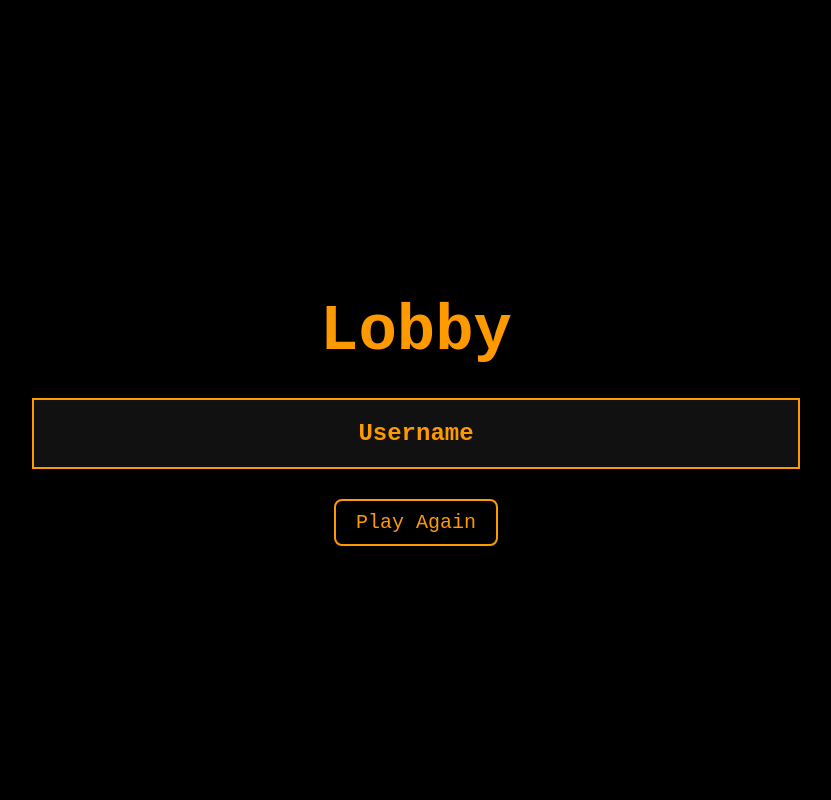
After one commit to dharmikhadela/NotSus, a Flask app: page /lobby/1 in a window 1280 px wide. The commit adds this page. Shown: the whole page, without its empty margins (224-1055 px from the left). Run offline with Flask 3, Linux system fonts and the light colour scheme; lists and menus that the app fills with data are empty; some libraries are stand-ins or nearby versions.

Commit message:
some lobby stuff. also rewrote websockets again.

```diff
--- a/api/db.py
+++ b/api/db.py
@@ -3,3 +3,4 @@ from pymongo import mongo_client, MongoClient
 db = MongoClient("mongo",27017)["notsus"]
 
 users = db["users"]
+lobbies_collection = db["lobbies"]
--- /dev/null
+++ b/api/game.py
@@ -0,0 +1,6 @@
+from flask import request
+from flask_socketio import disconnect
+
+from api.db import users
+from app import socketio, clients
+from app import app
--- a/app.py
+++ b/app.py
@@ -1,35 +1,37 @@
+import hashlib
 import logging
 import sys
+import uuid
 from logging.config import dictConfig
 
 import bcrypt
-from flask import Flask, redirect, render_template, request, jsonify, session
-
-from api.db import users
+from flask import Flask, redirect, render_template, request, jsonify, session, make_response
+from flask_socketio import SocketIO, disconnect, join_room, emit, leave_room
+from api.db import users, lobbies_collection
 
 #Setting up logging details.
 dictConfig({
     'version': 1,
     'formatters': {
         'default': {
-        'format': '[%(asctime)s] %(levelname)s in %(module)s: %(message)s',
+            'format': '[%(asctime)s] %(levelname)s in %(module)s: %(message)s',
         },
         'request': {
-        'format': '[%(asctime)s] %(remote_addr)s requested %(url)s\n%(levelname)s in %(module)s: %(message)s',
+            'format': '[%(asctime)s] %(remote_addr)s requested %(url)s\n%(levelname)s in %(module)s: %(message)s',
         }
     },
     'handlers': {
-    'file': {
-        'class': 'logging.FileHandler',
-        'filename': 'logs.txt',
-        'formatter': 'default',
-        'level': 'INFO'
+        'file': {
+            'class': 'logging.FileHandler',
+            'filename': 'logs.txt',
+            'formatter': 'default',
+            'level': 'INFO'
         },
-    'console': {
-        'class': 'logging.StreamHandler',
-        'stream': sys.stdout,
-        'formatter': 'default',
-        'level': 'INFO'
+        'console': {
+            'class': 'logging.StreamHandler',
+            'stream': sys.stdout,
+            'formatter': 'default',
+            'level': 'INFO'
         }
     },
     'root': {
@@ -41,6 +43,15 @@ dictConfig({
 
 app = Flask(__name__)
 app.secret_key = "yoursecretkey"
+socketio = SocketIO(app)
+
+clients = {}
+rooms = {}
+usernames = {}
+
+@app.route("/", methods=["GET"])
+def index():
+    return redirect("/register")
 
 @app.before_request
 def log_request():
@@ -50,9 +61,8 @@ def log_request():
     headers = dict(request.headers)
     app.logger.info(f"{ip} {method} {path} | Headers: {headers}")
 
-@app.route("/", methods=["GET"])
-def index():
-    return redirect("/register")
+
+
 
 @app.route('/register', methods=['POST'])
 def register_user():
@@ -60,33 +70,40 @@ def register_user():
     password = request.form['password']
     if len(password) < 8:
         app.logger.warning("Password too short")
-        return jsonify({"message":"Password must be at least 8 characters long"}), 400
+        return jsonify({"message": "Password must be at least 8 characters long"}), 400
     elif not any(a.isdigit() for a in password):
         app.logger.warning("Password not following standards")
-        return jsonify({"message":"Password must contain at least one digit"}), 400
+        return jsonify({"message": "Password must contain at least one digit"}), 400
     elif not any(a.isupper() for a in password):
         app.logger.warning("Password not following standards")
-        return jsonify({"message":"Password must contain at least one uppercase letter"}), 400
+        return jsonify({"message": "Password must contain at least one uppercase letter"}), 400
     elif not any(a.islower() for a in password):
         app.logger.warning("Password not following standards")
-        return jsonify({"message":"Password must contain at least one lowercase letter"}), 400
-    elif not any (a in ["$", "@", "!", "%", "#"] for a in password):
+        return jsonify({"message": "Password must contain at least one lowercase letter"}), 400
+    elif not any(a in ["$", "@", "!", "%", "#"] for a in password):
         app.logger.warning("Password not following standards")
-        return jsonify({"message":"Password must contain at least one special character"}), 400
-    if users.find_one({"username":username}) is not None:
+        return jsonify({"message": "Password must contain at least one special character"}), 400
+    if users.find_one({"username": username}) is not None:
         return jsonify({"message": "Username taken"}), 400
-    users.insert_one({"username":username, "password":bcrypt.hashpw(password.encode(), bcrypt.gensalt()), "score": 0})
+    auth_token = str(uuid.uuid1())
+    response = make_response(jsonify({"message": "Registered successfully."}))
+    response.set_cookie("auth_token", auth_token, httponly=True, max_age=2600000)
+    users.insert_one({"user_id": str(uuid.uuid1()), "username": username,
+                      "password": bcrypt.hashpw(password.encode(), bcrypt.gensalt()),
+                      "auth_token": hashlib.sha256(auth_token.encode()).hexdigest(), "score": 0})
     app.logger.info(f"User registered: {username}")
-    return jsonify({"message":"Registered successfully."})
+    return jsonify({"message": "Registered successfully."})
 
 
 @app.route("/register", methods=['GET'])
 def serve_register():
     return render_template('register.html')
 
+
 @app.route("/login", methods=["GET"])
 def serve_login():
     return render_template("login.html")
+
 
 @app.route("/login", methods=["POST"])
 def login_user():
@@ -101,24 +118,34 @@ def login_user():
 
     if bcrypt.checkpw(password.encode(), user["password"]):
         session["username"] = username
+        auth_token = str(uuid.uuid1())
+        response = make_response(jsonify({"message": "Login successful"}))
+        response.set_cookie("auth_token", auth_token, httponly=True, max_age=2600000)
+        users.update_one({"username": username},
+                         {"$set": {"auth_token": hashlib.sha256(auth_token.encode()).hexdigest()}})
         app.logger.info(f"Login successful for user: {username}")
-        return jsonify({"message": "Login successful"})
+        return response
     else:
         app.logger.warning(f"Login failed: {username} invalid password")
         return jsonify({"message": "Invalid username or password"}), 401
 
+
 @app.route("/landing", methods=["GET"])
 def landing():
-    if "username" not in session:
-        return redirect("/login")
+    if "auth_token" in request.cookies:
+        user = users.find_one({"auth_token": hashlib.sha256(request.cookies["auth_token"].encode()).hexdigest()})
+        if user is not None:
+            session["username"] = user["username"]
+        else:
+            return redirect("/login")
     return render_template("landing.html")
+
 
 @app.route("/start", methods=["GET"])
 def start_game():
     if "username" not in session:
         return redirect("/login")
     return render_template("game.html")
-
 
 
 @app.route("/logout", methods=["GET"])
@@ -139,10 +166,153 @@ def scoreboard():
     return render_template("scoreboard.html", users=all_users)
 
 
+@app.route("/find-lobby", methods=["GET"])
+def find_lobby():
+    if "auth_token" in request.cookies:
+        user = users.find_one({"auth_token": hashlib.sha256(request.cookies["auth_token"].encode()).hexdigest()})
+        if user is not None:
+            session["username"] = user["username"]
+        else:
+            return redirect("/login")
+
+    lobbies = lobbies_collection.find({"started": False})
+    for lobby in lobbies:
+        if len(lobby["players"]) <= 25:
+            pass  # join lobby
+    lobby_id = str(uuid.uuid1())
+
+    return redirect("/lobby/" + lobby_id)
+
+
+@app.route("/lobby/<lobby_id>")
+def serve_lobby(lobby_id):
+    # lobby = lobbies_collection.find_one({"lobby_id": lobby_id})
+    # if lobby is None:
+    #     return "Not Found", 404
+    return render_template("lobby.html")
+
+@socketio.on('join_lobby')
+def handle_join_lobby(data):
+    username = data['username']
+    room_id = data['roomID']
+
+    # Join the user to the specified room
+    join_room(room_id)
+    print(f"{username} has joined room {room_id}!")
+
+    if room_id not in rooms:
+        rooms[room_id] = []
+
+    rooms[room_id].append(username)
+    clients[request.sid]["username"] = username
+
+    for existing_user in rooms[room_id]:
+        if existing_user != username:  # Don't send to the joining user themselves
+            emit('user_joined', existing_user, to=request.sid)
+
+    emit('user_joined', username, to=room_id)
+
+@app.route("/api/me")
+def get_me():
+    if "auth_token" in request.cookies:
+        user = users.find_one({"auth_token": hashlib.sha256(request.cookies["auth_token"].encode()).hexdigest()})
+        if user is not None:
+            return jsonify({"username":user["username"]})
+        else:
+            return jsonify({"username":"NOBODY."})
+    return jsonify({"username":"NOBODY."})
+
+@socketio.on('connect')
+def on_connect():
+    clients[request.sid] = {"x": 0, "y": 0, "direction": "down", "username": None}
+    print(f"Client connected: {request.sid}")
+
+@socketio.on('disconnect')
+def on_disconnect():
+    broadcast_state()
+    print(f"Client disconnected: {request.sid}")
+    for room_id, users in rooms.items():
+        # Check if the user was in the room (by matching the session ID)
+        for username in users:
+            # You can add custom logic to match the user with request.sid (session ID)
+            # Here, we'll assume you know which user is connected to which sid
+
+            # If the user is found, remove them from the room
+            if username == clients[request.sid]["username"]:  # You would match based on session/user info
+                users.remove(username)
+                leave_room(room_id)
+                print(f"{username} has left room {room_id}.")
+
+                # Notify everyone in the room that the user has left
+                emit('user_left', username, to=room_id)
+                break
+    if request.sid in clients:
+        del clients[request.sid]
+
+@socketio.on('init')
+def on_init(data):
+    if request.sid in clients:
+        clients[request.sid]["username"] = data.get("username")
+    broadcast_state()
+
+@socketio.on('move')
+def on_move(data):
+    if request.sid in clients:
+        clients[request.sid]["x"] = data.get("x", 0)
+        clients[request.sid]["y"] = data.get("y", 0)
+        clients[request.sid]["direction"] = data.get("direction", "down")
+
+    broadcast_state()
+
+@socketio.on('hit')
+def on_hit(data):
+    hit_x = data.get("x")
+    hit_y = data.get("y")
+    shooter_sid = request.sid
+
+    for sid, player in list(clients.items()):
+        if sid == shooter_sid:
+            continue
+
+        px = player["x"]
+        py = player["y"]
+
+        if abs(px - hit_x) < 25 and abs(py - hit_y) < 25:
+            try:
+                socketio.emit('killed', to=sid)
+                disconnect(sid)
+            except Exception as e:
+                print(f"Error killing client {sid}: {e}")
+
+            if sid in clients:
+                del clients[sid]
+            update_score(shooter_sid)
+            broadcast_state()
+            break
+
+def broadcast_state():
+    state = {
+        "players": list(clients.values())
+    }
+    socketio.emit('update', state)
+
+def update_score(sid):
+    client = clients.get(sid)
+    if not client:
+        return
+    username = client.get("username")
+    if username:
+        users.update_one(
+            {"username": username},
+            {"$inc": {"score": 1}}
+        )
+
+
+
 #For logging and giving errors, use format:
 # app.logger.info() [Whatever you want to show as an error]
 # abort(401) [The status code, if needed]
 
 #Use this for development, if required.
 if __name__ == "__main__":
-     app.run(host="0.0.0.0", port=5000, debug=True)
+    socketio.run(app, host="0.0.0.0", port=5000, allow_unsafe_werkzeug=True)
--- a/requirements.txt
+++ b/requirements.txt
@@ -2,3 +2,4 @@ flask
 pymongo
 bcrypt
 websockets==12.0
+flask-socketio
--- a/templates/base.html
+++ b/templates/base.html
@@ -5,6 +5,8 @@
     <link rel= "stylesheet" type= "text/css" href= "{{ url_for('static',filename='css/base.css') }}">
     <link rel="icon" type="image/png" href="{{ url_for('static', filename='assets/favicon.png') }}">
     <title>NotSus</title>
+    <script src="https://cdnjs.cloudflare.com/ajax/libs/socket.io/4.0.1/socket.io.js" integrity="sha512-q/dWJ3kcmjBLU4Qc47E4A9kTB4m3wuTY7vkFJDTZKjTs8jhyGQnaUrxa0Ytd0ssMZhbNua9hE+E7Qv1j+DyZwA==" crossorigin="anonymous"></script>
+
 
   {% block head %}{% endblock %}
 </head>
--- /dev/null
+++ b/templates/lobby.html
@@ -0,0 +1,127 @@
+<!DOCTYPE html>
+<html lang="en">
+<head>
+    <meta charset="UTF-8">
+    <title>Lobby - NotSus</title>
+    <style>
+        body {
+            margin: 0;
+            padding: 0;
+            background-color: black;
+            font-family: 'Courier New', Courier, monospace;
+            color: #ff9900;
+            display: flex;
+            flex-direction: column;
+            align-items: center;
+            justify-content: center;
+            height: 100vh;
+        }
+
+        h1 {
+            font-size: 64px;
+            margin-bottom: 30px;
+            text-shadow: 2px 2px 10px black;
+        }
+
+        table {
+            background-color: rgba(0, 0, 0, 0.7);
+            border-collapse: collapse;
+            border: 2px solid #ff9900;
+            width: 60%;
+            max-width: 800px;
+            box-shadow: 0 0 20px black;
+        }
+
+        th, td {
+            padding: 20px;
+            border-bottom: 1px solid #ff9900;
+            text-align: center;
+            font-size: 24px;
+        }
+
+        th {
+            background-color: #111;
+        }
+
+        tr:hover {
+            background-color: rgba(255, 153, 0, 0.1);
+        }
+
+        a {
+            margin-top: 30px;
+            text-decoration: none;
+            font-size: 20px;
+            color: #ff9900;
+            border: 2px solid #ff9900;
+            padding: 10px 20px;
+            border-radius: 8px;
+            transition: background-color 0.3s, color 0.3s;
+        }
+
+        a:hover {
+            background-color: #ff9900;
+            color: black;
+        }
+    </style>
+    <script src="https://cdnjs.cloudflare.com/ajax/libs/socket.io/4.0.1/socket.io.js" integrity="sha512-q/dWJ3kcmjBLU4Qc47E4A9kTB4m3wuTY7vkFJDTZKjTs8jhyGQnaUrxa0Ytd0ssMZhbNua9hE+E7Qv1j+DyZwA==" crossorigin="anonymous"></script>
+</head>
+<body>
+    <h1>Lobby</h1>
+    <table id="userTable">
+        <tr>
+            <th>Username</th>
+        </tr>
+    </table>
+    <a href="/landing">Play Again</a>
+
+    <script>
+        const socket = io();
+
+        // Extract the lobby ID from the URL
+        const urlParams = new URLSearchParams(window.location.search);
+        const lobbyID = window.location.pathname.split('/').pop(); // Grab the last segment of the URL
+
+        // Fetch the username from the /api/me endpoint
+        fetch('/api/me')
+    .then(response => response.json())
+    .then(data => {
+        const username = data.username;  // Assuming the response is { "username": "Player1" }
+        const lobbyID = window.location.pathname.split('/').pop();  // Extract lobby ID from the URL
+
+        // Emit the username and lobby ID to the server when joining the lobby
+        console.log(`Sending username: ${username} to room: ${lobbyID}`);
+        socket.emit('join_lobby', { username, roomID: lobbyID });  // Ensure the right data is being sent
+
+        // Listen for the 'user_joined' event to update the table
+        socket.on('user_joined', (username) => {
+            console.log(`Received user_joined event: ${username}`);
+            const table = document.getElementById("userTable");
+
+            const row = document.createElement("tr");
+            const cell = document.createElement("td");
+            cell.textContent = username;
+            row.appendChild(cell);
+            table.appendChild(row);
+        });
+    })
+    .catch(error => {
+        console.error('Error fetching username:', error);
+        alert('Failed to fetch username');
+    });
+
+        socket.on('user_left', (username) => {
+    console.log(`User left: ${username}`);
+    // Find the row with the username and remove it
+    const table = document.getElementById("userTable");
+    const rows = table.getElementsByTagName("tr");
+    for (let row of rows) {
+        if (row.textContent.includes(username)) {
+            row.remove();
+            break;
+        }
+    }
+});
+
+    </script>
+</body>
+</html>
```
Also changed, not shown: templates/game.html (+18 -28 lines), 1 other file.
